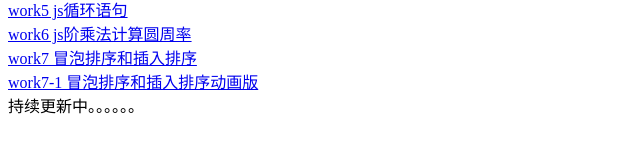
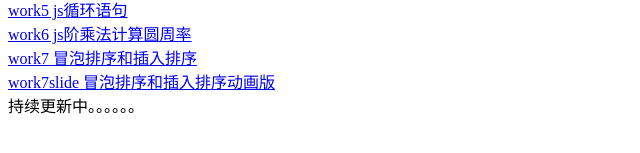
Before and after one commit to qingyiranyu/jswork, a plain HTML site: page index.html in a window 1280 px wide. Shown: the part 179-332 px from the top of the page, without its empty margins (0-640 px from the left). Drawn offline with Linux system fonts and the light colour scheme.

Commit message:
Update index.html

```diff
--- a/index.html
+++ b/index.html
@@ -14,7 +14,7 @@
         <a href='work5/index.html'>work5 js循环语句</a><br>
         <a href='work6/index.html'>work6 js阶乘法计算圆周率</a><br>
         <a href='work7/index.html'>work7 冒泡排序和插入排序</a><br>
-        <a href='work7-1/index.html'>work7-1 冒泡排序和插入排序动画版</a><br>
+        <a href='work7slide/index.html'>work7slide 冒泡排序和插入排序动画版</a><br>
         持续更新中。。。。。。
     </body>
 </html>
```
